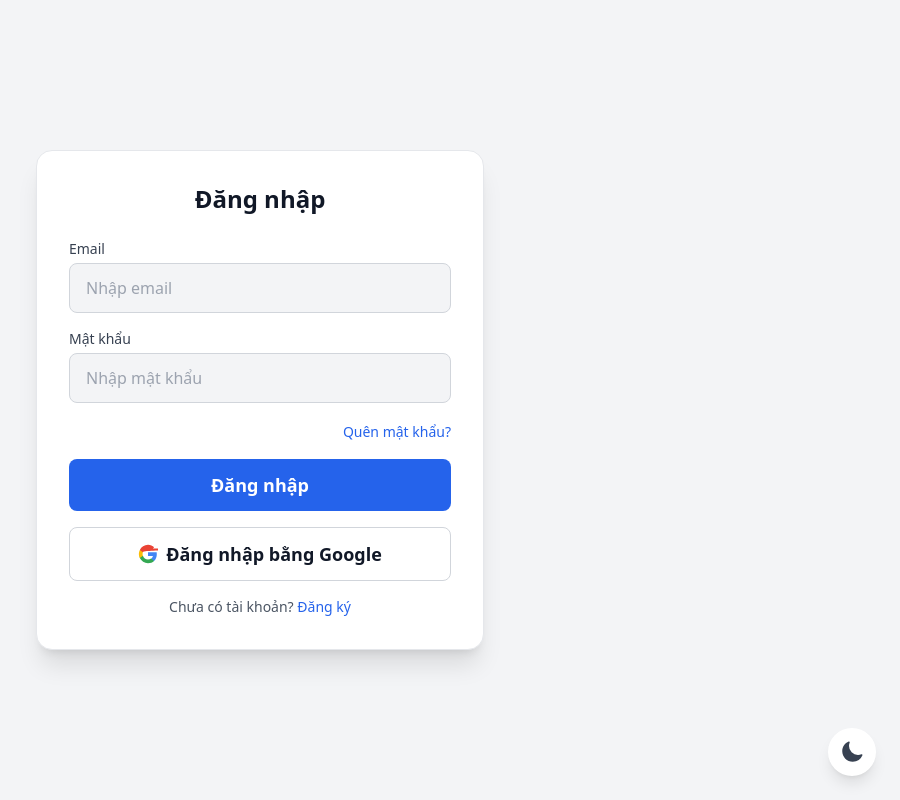
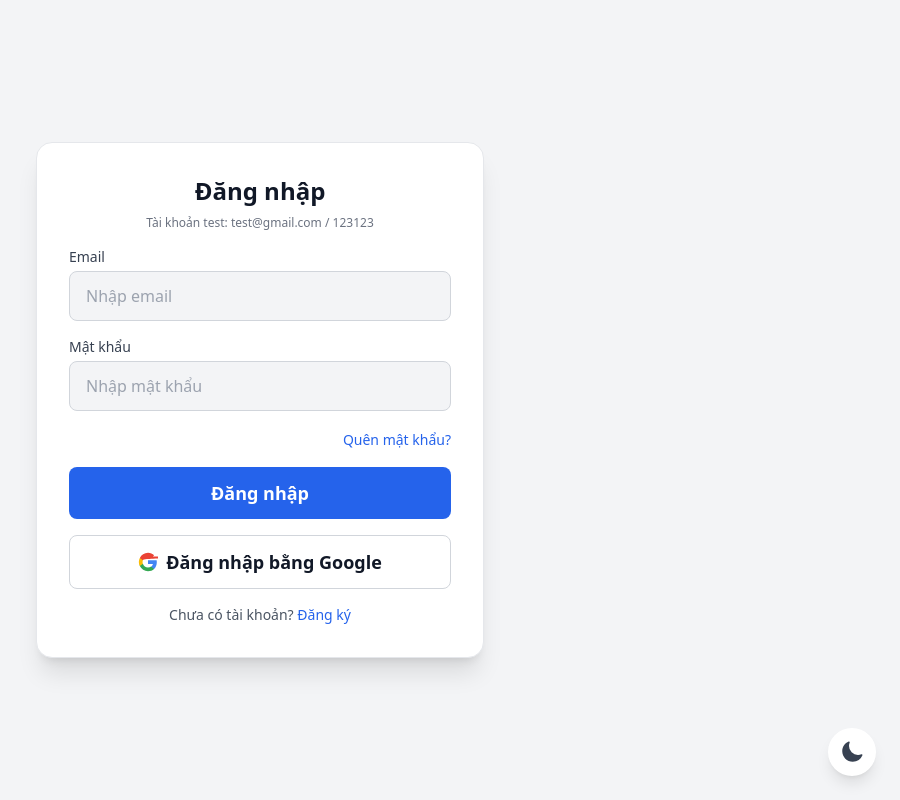
Before and after one commit to pthngws/social-network-fe, a React (Vite) app: page / in a window 1280 px wide. Shown: the whole page, without its empty margins (380-1280 px from the left). Built offline with nearby package versions, Linux system fonts and the light colour scheme; no server answers.

Commit message:
fix to deploy p5

```diff
--- a/src/pages/Login.jsx
+++ b/src/pages/Login.jsx
@@ -146,6 +146,9 @@ const Login = () => {
         <h2 className="text-2xl font-bold mb-6 text-center text-gray-900 dark:text-gray-100">
           Đăng nhập
         </h2>
+        <p className="-mt-4 mb-4 text-xs text-center text-gray-500 dark:text-gray-400">
+          Tài khoản test: <span className="font-medium">test@gmail.com</span> / <span className="font-medium">123123</span>
+        </p>
         {alert.show && (
           <Alert
             type={alert.type}
```
